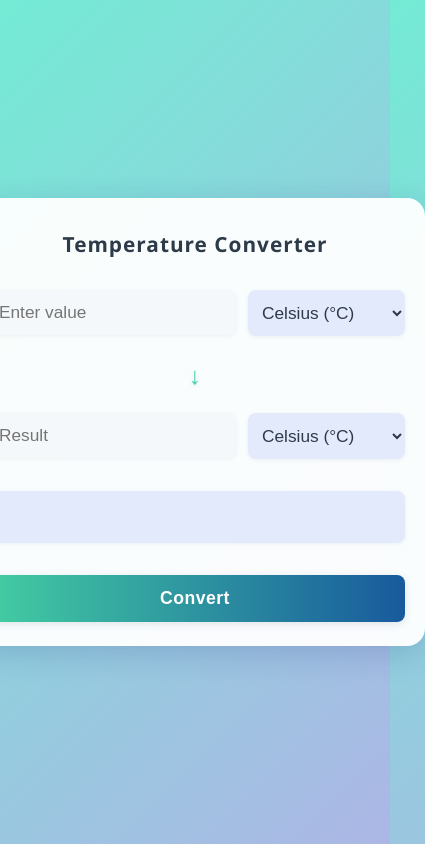
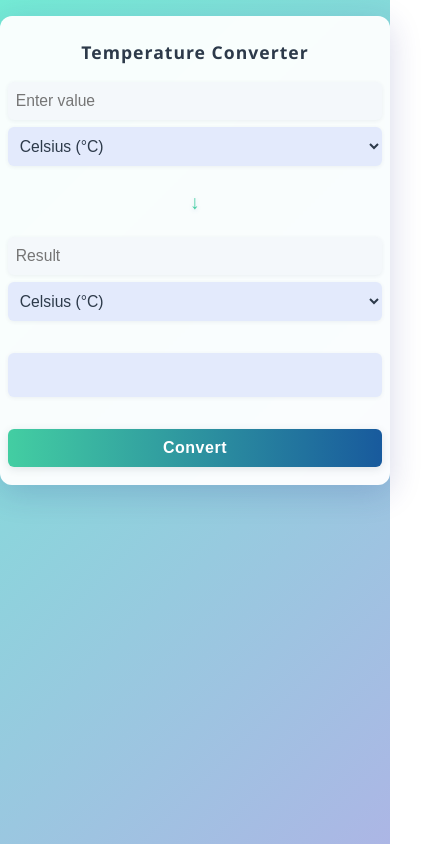
Before and after one commit to rajnikant357/temperature-converter, a plain HTML site: page index.html in a window 390 px wide. Shown: the whole page, 425 px wide, since content can reach past the window. Drawn offline with Linux system fonts and the light colour scheme.

Commit message:
phone view

```diff
--- a/style.css
+++ b/style.css
@@ -113,14 +113,46 @@ button:hover {
   filter: drop-shadow(0 1px 2px #185a9d33);
 }
 
-@media (max-width: 500px) {
+@media (max-width: 600px) {
+  body {
+    padding: 0;
+    min-height: 100vh;
+    align-items: flex-start;
+  }
   .container {
-    padding: 18px 5vw 24px 5vw;
+    max-width: 98vw;
+    width: 98vw;
+    margin: 16px auto;
+    padding: 12px 2vw 18px 2vw;
+    border-radius: 12px;
   }
   h1 {
-    font-size: 1.3rem;
+    font-size: 1.1rem;
+    margin-bottom: 18px;
   }
   .arrow {
-    font-size: 1.5rem;
+    font-size: 1.2rem;
+  }
+  .input-group {
+    flex-direction: column;
+    gap: 7px;
+    align-items: stretch;
+  }
+  input[type="number"],
+  input[type="text"],
+  select {
+    font-size: 0.98rem;
+    padding: 10px 8px;
+    border-radius: 6px;
+  }
+  button {
+    font-size: 1rem;
+    padding: 10px;
+    border-radius: 6px;
+  }
+  .formula-box {
+    font-size: 0.95rem;
+    padding: 8px 6px;
+    border-radius: 6px;
   }
 }
```
